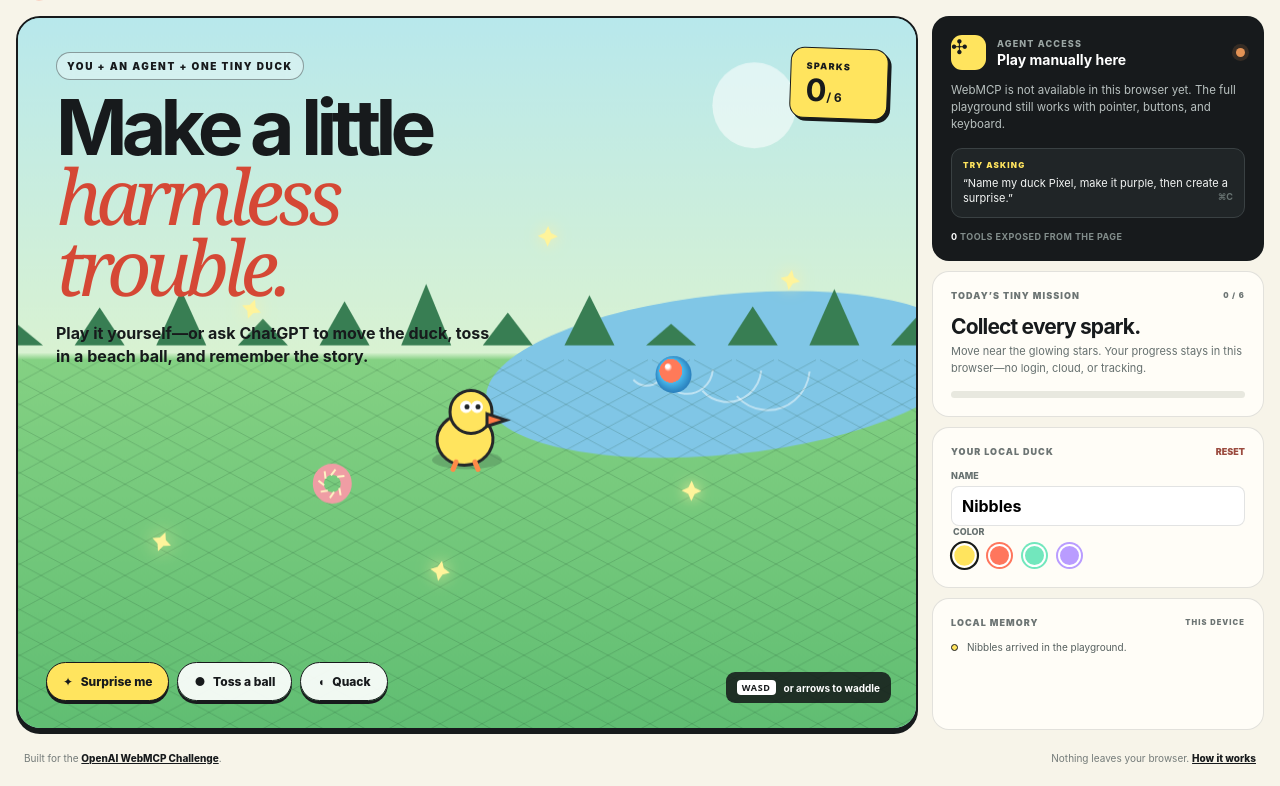
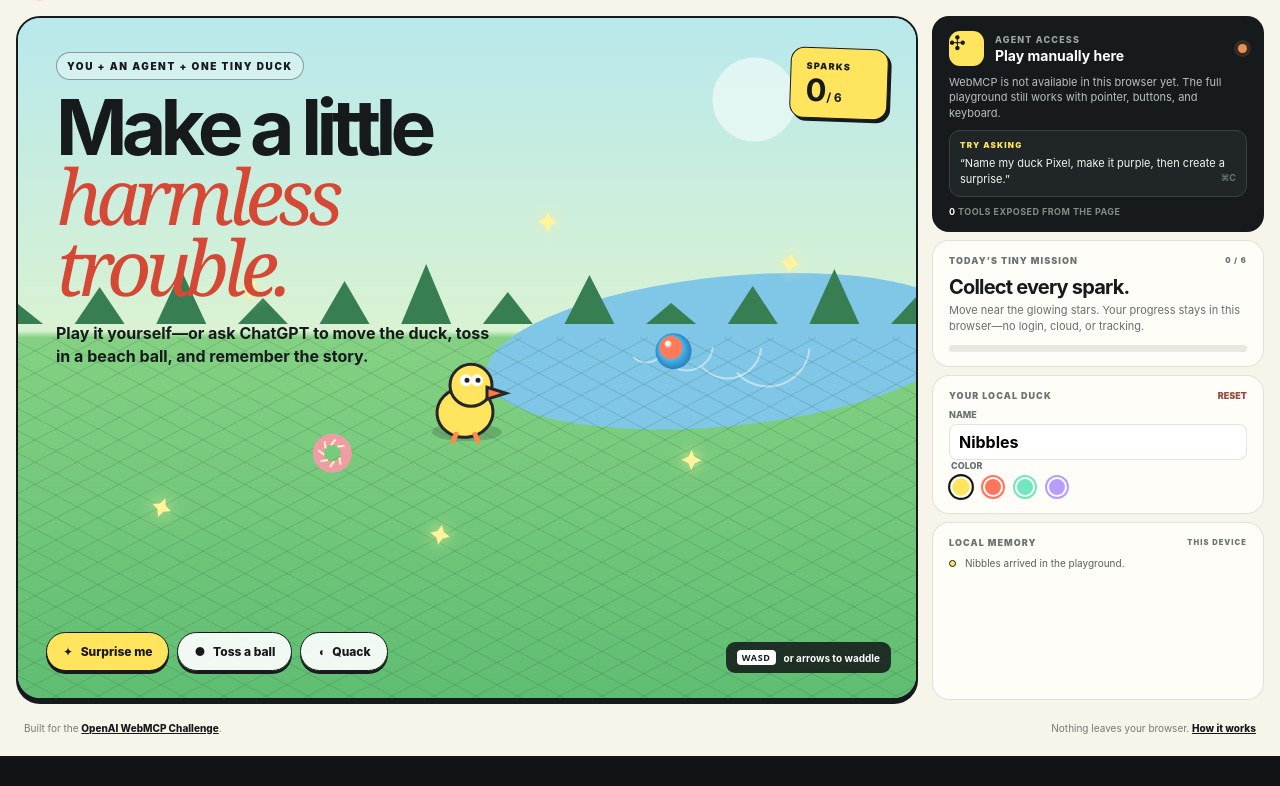
Before and after one commit to reachjalil/nottyduck-webmcp-playground, a website with bundled scripts: page public/index.html in a window 1280 px wide. Shown: the part 64-850 px from the top of the page. After the commit the page ends 820 px from the top, so only its background shows below. Built offline with nearby package versions, Linux system fonts and the light colour scheme.

Commit message:
Polish the full-screen playground layout

```diff
--- a/public/styles.css
+++ b/public/styles.css
@@ -68,8 +68,8 @@ kbd { padding: 3px 5px; border-radius: 4px; background: white; color: var(--ink)
 .toast { position: absolute; left: 50%; bottom: 84px; z-index: 4; padding: 10px 14px; border-radius: 999px; transform: translate(-50%, 12px); opacity: 0; background: #111416; color: #fff; font-size: 12px; font-weight: 750; transition: .2s; pointer-events: none; }
 .toast.visible { transform: translate(-50%, 0); opacity: 1; }
 
-.panel { display: flex; flex-direction: column; gap: 10px; }
-.panel > div { border: 1px solid var(--line); border-radius: 17px; padding: 18px; background: #fffdf7; }
+.panel { display: flex; flex-direction: column; gap: 8px; }
+.panel > div { border: 1px solid var(--line); border-radius: 17px; padding: 14px 16px; background: #fffdf7; }
 .agent-card { background: var(--ink) !important; color: white; }
 .agent-heading { display: flex; align-items: center; gap: 11px; }
 .agent-icon { display: grid; place-items: center; width: 35px; height: 35px; border-radius: 11px; background: var(--yellow); color: var(--ink); font-size: 20px; }
@@ -79,8 +79,8 @@ kbd { padding: 3px 5px; border-radius: 4px; background: white; color: var(--ink)
 .agent-heading strong { margin-top: 2px; font-size: 14px; }
 .status-dot { width: 9px; height: 9px; border-radius: 50%; background: #e49355; box-shadow: 0 0 0 4px rgba(228,147,85,.15); }
 .status-dot.ready { background: var(--mint); box-shadow: 0 0 0 4px rgba(114,231,189,.16); }
-.agent-card > p { color: #b8c0bf; font-size: 11.5px; line-height: 1.48; }
-.prompt-card { margin: 15px 0 13px; padding: 11px; border: 1px solid #3a4143; border-radius: 11px; background: #202527; }
+.agent-card > p { margin: 9px 0; color: #b8c0bf; font-size: 11px; line-height: 1.4; }
+.prompt-card { margin: 9px 0; padding: 9px 10px; border: 1px solid #3a4143; border-radius: 11px; background: #202527; }
 .prompt-card > span { display: block; margin-bottom: 6px; color: var(--yellow); font-size: 8px; font-weight: 900; letter-spacing: .15em; }
 .prompt-card button { width: 100%; padding: 0; border: 0; background: none; color: #f3f5f4; font-size: 11px; line-height: 1.4; text-align: left; cursor: pointer; }
 .prompt-card b { float: right; color: #697473; font-size: 9px; }
@@ -88,20 +88,20 @@ kbd { padding: 3px 5px; border-radius: 4px; background: white; color: var(--ink)
 .tool-count span { color: white; }
 .section-title { display: flex; align-items: center; justify-content: space-between; color: #6c7473; font-size: 9px; font-weight: 900; letter-spacing: .12em; text-transform: uppercase; }
 .section-title button { border: 0; padding: 0; background: none; color: #9b4b3f; font-size: 9px; font-weight: 900; cursor: pointer; text-transform: uppercase; }
-.mission-card h2 { margin: 13px 0 4px; font-size: 21px; letter-spacing: -.04em; }
+.mission-card h2 { margin: 9px 0 3px; font-size: 20px; letter-spacing: -.04em; }
 .mission-card p { margin: 0; color: var(--muted); font-size: 11px; line-height: 1.5; }
-.progress { height: 7px; margin-top: 15px; overflow: hidden; border-radius: 8px; background: #e8e8df; }
+.progress { height: 7px; margin-top: 10px; overflow: hidden; border-radius: 8px; background: #e8e8df; }
 .progress i { display: block; width: 0; height: 100%; border-radius: inherit; background: var(--coral); transition: width .25s ease; }
-.duck-card label, .duck-card legend { display: block; margin: 13px 0 5px; color: var(--muted); font-size: 9px; font-weight: 850; text-transform: uppercase; }
-.duck-card input { width: 100%; padding: 9px 10px; border: 1px solid var(--line); border-radius: 8px; outline: none; background: white; font-weight: 750; }
+.duck-card label, .duck-card legend { display: block; margin: 8px 0 4px; color: var(--muted); font-size: 9px; font-weight: 850; text-transform: uppercase; }
+.duck-card input { width: 100%; padding: 7px 9px; border: 1px solid var(--line); border-radius: 8px; outline: none; background: white; font-weight: 750; }
 .duck-card input:focus { border-color: var(--ink); box-shadow: 0 0 0 3px rgba(255,228,94,.7); }
 fieldset { margin: 0; padding: 0; border: 0; }
 .swatches { display: flex; gap: 8px; }
-.swatches button { width: 27px; height: 27px; border: 2px solid transparent; border-radius: 50%; cursor: pointer; box-shadow: inset 0 0 0 2px #fff; }
+.swatches button { width: 24px; height: 24px; border: 2px solid transparent; border-radius: 50%; cursor: pointer; box-shadow: inset 0 0 0 2px #fff; }
 .swatches button.selected { border-color: var(--ink); transform: scale(1.08); }
 .yellow { background: var(--yellow); } .coral { background: var(--coral); } .mint { background: var(--mint); } .purple { background: #b99cff; }
-.memory-card { flex: 1; min-height: 132px; }
-.memory-card ol { display: grid; gap: 9px; margin: 13px 0 0; padding: 0; list-style: none; }
+.memory-card { flex: 1; min-height: 96px; }
+.memory-card ol { display: grid; gap: 7px; margin: 9px 0 0; padding: 0; list-style: none; }
 .memory-card li { display: grid; grid-template-columns: 7px 1fr; gap: 9px; align-items: start; color: #56605f; font-size: 10px; line-height: 1.35; }
 .memory-card li i { width: 7px; height: 7px; margin-top: 3px; border-radius: 50%; background: var(--yellow); border: 1px solid var(--ink); }
 footer { display: flex; justify-content: space-between; align-items: center; min-height: 40px; padding: 15px 8px 0; color: #747b79; font-size: 10px; }
```
